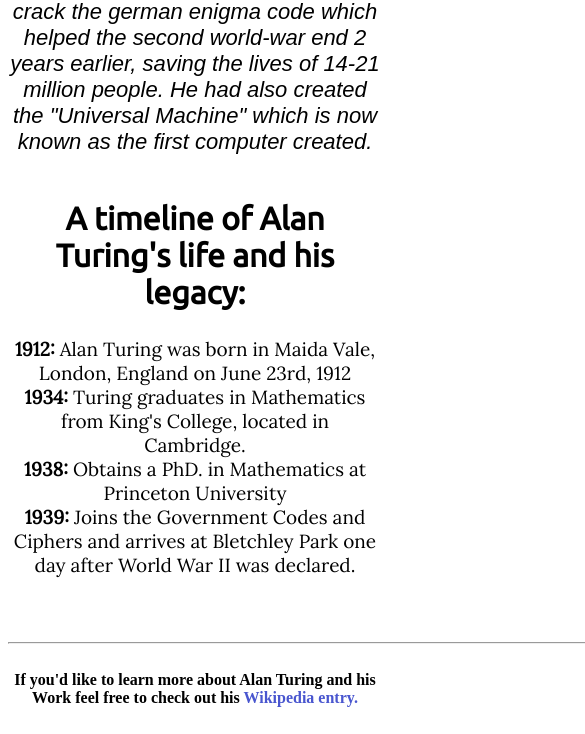
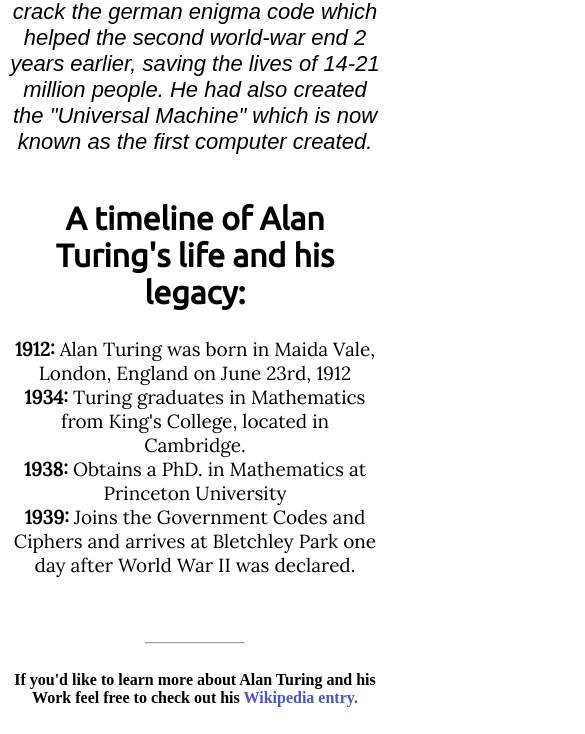
Before and after one commit to Ultra24/fcc-tributepage, a plain HTML site: page index.html in a window 390 px wide. Shown: the part 776-1510 px from the top of the page, 585 px wide, since content can reach past the window. Drawn offline with Linux system fonts and the light colour scheme; a web font is replaced by a local one.

Commit message:
Responsive HR element

```diff
--- a/fcc-tribute.css
+++ b/fcc-tribute.css
@@ -84,7 +84,7 @@ footer {
 }
 
  hr {
-   width: 700px;
+   width: 25vw;
 }
 h5 {
   font-size: 16px;
```
